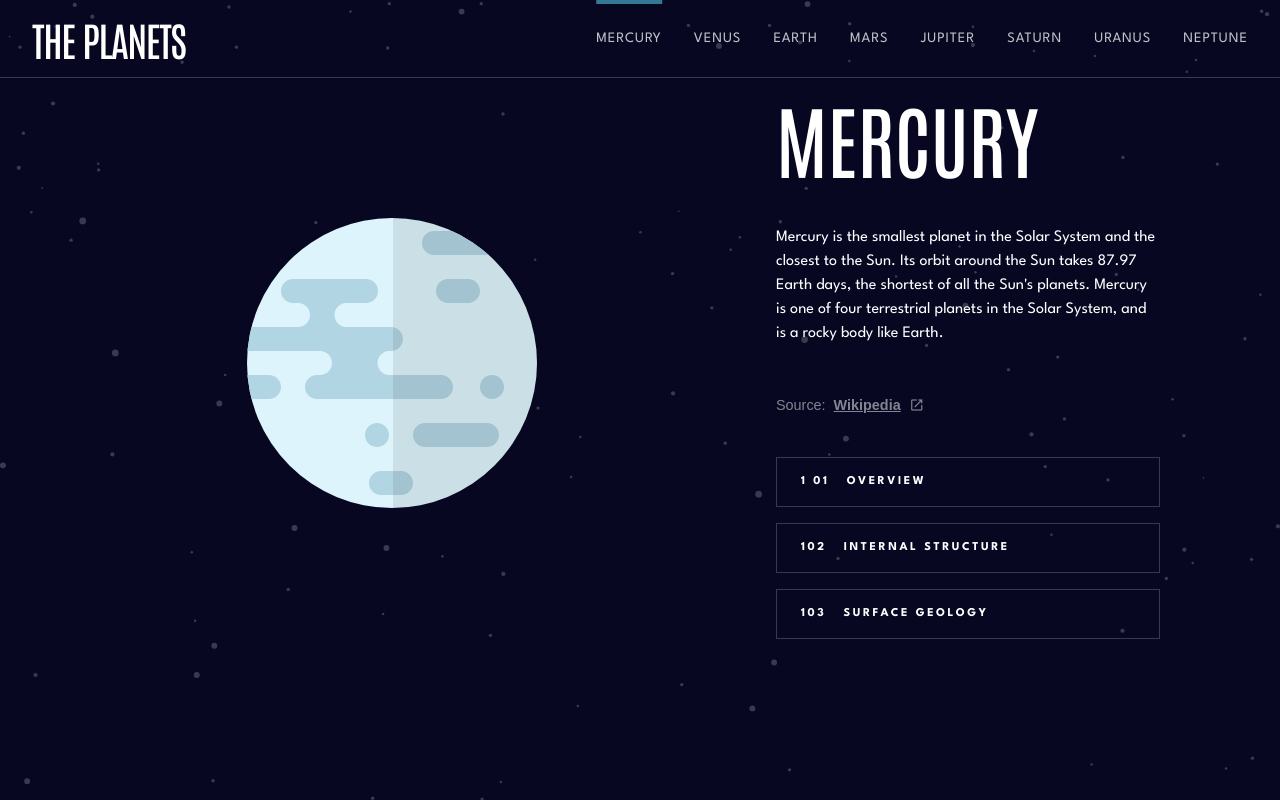
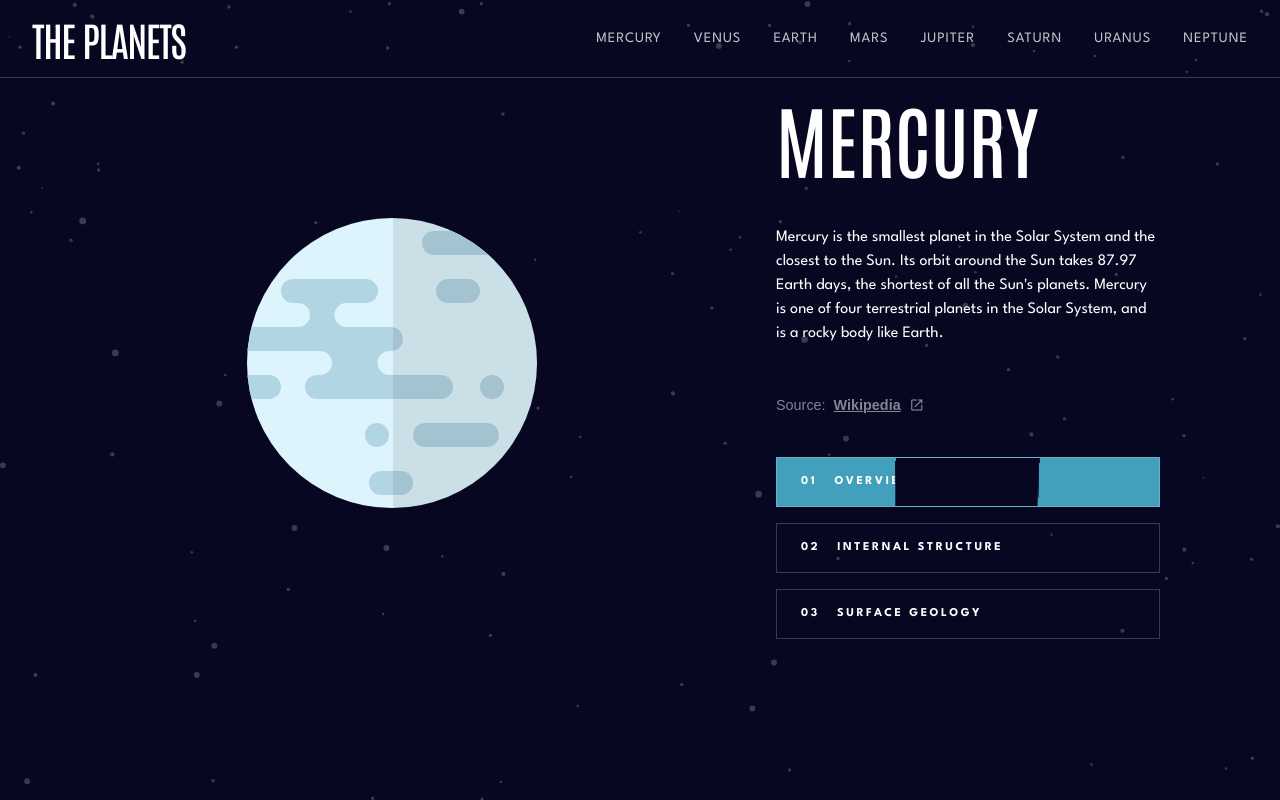
Before and after one commit to MirunaHaidu/planets-facts, a React (Vite) app: page / in a window 1280 px wide. Both pictures are taken after a click on the item "MERCURY". Shown: the top 800 px of the page. Built offline with nearby package versions, Linux system fonts and the light colour scheme.

Commit message:
add animations to buttons

```diff
--- a/src/components/Planet.jsx
+++ b/src/components/Planet.jsx
@@ -1,11 +1,9 @@
-import { useState } from 'react'
+import { useRef, useState } from 'react'
 import React from 'react';
 import '../style/Planet.css'
 
 const Planet = ({ planet }) => {
     const [selectedTab, setSelectedTab] = useState('overview')
-
-
 
     const handleTabChange = (tab) => {
         setSelectedTab(tab)
@@ -49,9 +47,24 @@ const Planet = ({ planet }) => {
                     </div>
 
                     <div className="tab-buttons">
-                        <button className={selectedTab === 'overview' ? 'active' : ''} onClick={() => handleTabChange('overview')}> 01&nbsp;&nbsp;&nbsp;OVERVIEW</button>
-                        <button className={selectedTab === 'structure' ? 'active' : ''} onClick={() => handleTabChange('structure')}>02&nbsp;&nbsp;&nbsp;INTERNAL STRUCTURE</button>
-                        <button className={selectedTab === 'geology' ? 'active' : ''} onClick={() => handleTabChange('geology')}>03&nbsp;&nbsp;&nbsp;SURFACE GEOLOGY</button>
+                        <button
+                            className={`tab-button ${selectedTab === 'overview' ? 'active' : ''} planet-${planet.name.toLowerCase()}`}
+                            onClick={() => handleTabChange('overview')}
+                        >
+                            01&nbsp;&nbsp;&nbsp;OVERVIEW
+                        </button>
+                        <button
+                            className={`tab-button ${selectedTab === 'structure' ? 'active' : ''} planet-${planet.name.toLowerCase()}`}
+                            onClick={() => handleTabChange('structure')}
+                        >
+                            02&nbsp;&nbsp;&nbsp;INTERNAL STRUCTURE
+                        </button>
+                        <button
+                            className={`tab-button ${selectedTab === 'geology' ? 'active' : ''} planet-${planet.name.toLowerCase()}`}
+                            onClick={() => handleTabChange('geology')}
+                        >
+                            03&nbsp;&nbsp;&nbsp;SURFACE GEOLOGY
+                        </button>
                     </div>
                 </div>
             </div>
--- a/src/style/Header.css
+++ b/src/style/Header.css
@@ -52,10 +52,7 @@ header {
     transition: 0.5s ease;
 }
 
-.planet-name-list:active::before,
-.planet-name-list.active::before { /* Adaugă o clasă suplimentară "active" */
-    width: 100%;
-}
+
 
 .planet-name-list:hover::before {
     width: 100%
--- a/src/style/Planet.css
+++ b/src/style/Planet.css
@@ -80,6 +80,9 @@
     font-size: 1rem;
 }
 
+
+/* ----------- BUTTONS -------------- */
+
 .tab-buttons {
     display: flex;
     flex-direction: column;
@@ -88,6 +91,7 @@
 }
 
 .tab-buttons button {
+    position: relative;
     padding: 1em 2em;
     text-align: left;
     border: 1px solid hsla(0, 0%, 100%, 0.2);
@@ -100,27 +104,79 @@
     cursor: pointer;
     transition: 0.4s;
     font-family: var(--ff-spartan);
+    overflow: hidden;
+}
+
+.tab-buttons button:hover {
+    background-color: hsla(0, 0%, 85%, 0.2);
+}
+
+.tab-buttons button:active {
     position: relative;
-    overflow:hidden;
+    overflow: hidden;
 
+}
 
-    &:hover {
-        background-color: hsla(0, 0%, 85%, 0.2);
-    }
-    &:active {
-        position: relative;
-        overflow: hidden;
+.tab-buttons button.active::before,
+.tab-buttons button.active::after {
+    content: '';
+    position: absolute;
+    width: 200%;
+    height: 300%;
+    left: 50%;
+    top: 50%;
+    transform: translate(-50%, -50%);
+}
+
+.tab-buttons button.active::before {
+    border-radius: 50%;
+    background: hsla(240, 67%, 8%, 1);
+    animation: animate 11s linear infinite;
+}
+
+.tab-buttons button.active::after {
+    border-radius: 50%;
+    background: hsla(240, 67%, 8%, 0.5);
+    animation: animate 11s linear infinite;
+}
+
+@keyframes animate {
+    from {
+        transform: translate(-50%, -76%) rotate(0deg);
     }
 
-    /* animation */
-    &::before{
-        counter-increment: count+1;
-        content: counter(count, decimal);
+    to {
+        transform: translate(-50%, -76%) rotate(360deg);
     }
+}
+
+.tab-buttons button.active.planet-mercury {
+    background: var(--mercury);
+}
+.tab-buttons button.active.planet-venus {
+    background: var(--venus);
+}
+.tab-buttons button.active.planet-earth {
+    background: var(--earth);
+}
+.tab-buttons button.active.planet-mars {
+    background: var(--mars);
+}
+.tab-buttons button.active.planet-jupiter {
+    background: var(--jupiter);
+}
+.tab-buttons button.active.planet-saturn {
+    background: var(--saturn);
+}
+.tab-buttons button.active.planet-uranus {
+    background: var(--uranus);
+}
+.tab-buttons button.active.planet-neptune {
+    background: var(--neptune);
+}
 
 
 
-}
 
 
 .planet-stats {
```
